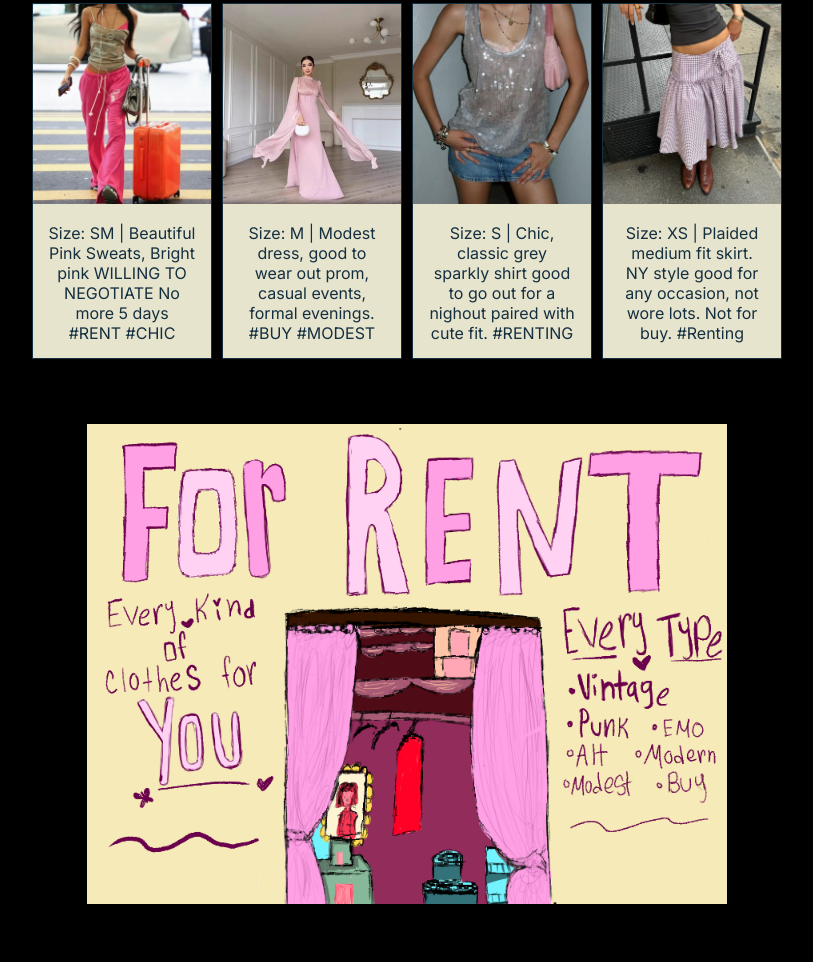
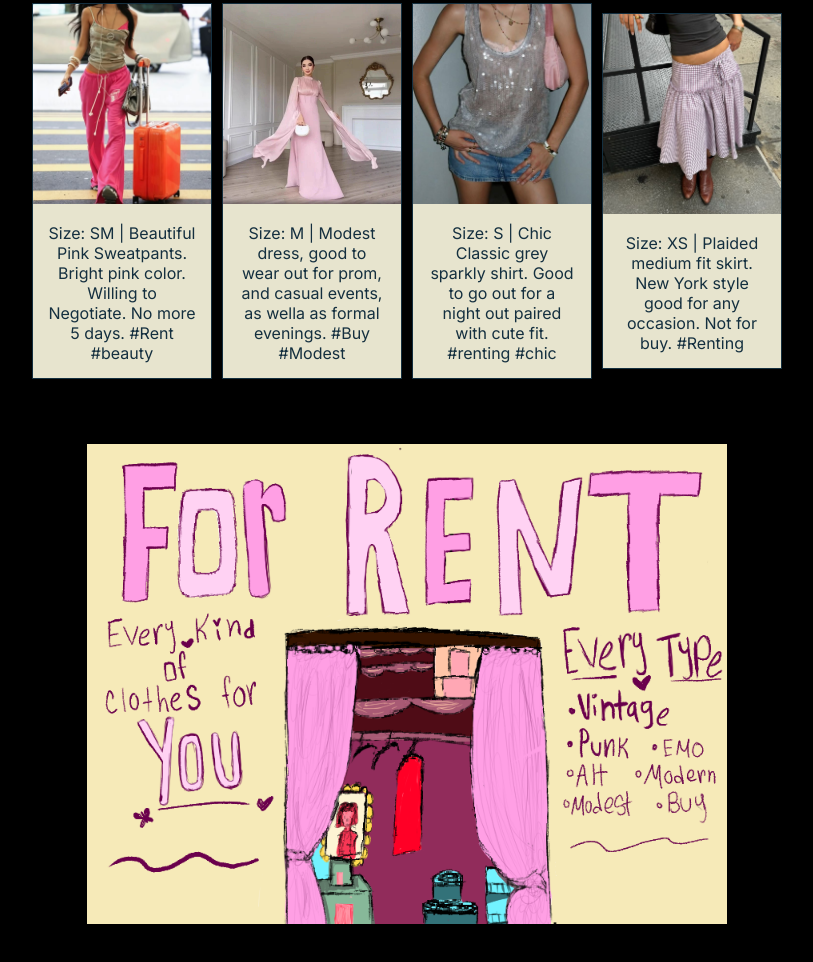
Before and after one commit to fren993/Reves, a plain HTML site: page index.html in a window 1280 px wide. Shown: the part 953-1915 px from the top of the page, without its empty margins (233-1046 px from the left). Drawn offline with Linux system fonts and the light colour scheme.

Commit message:
Update index.html

```diff
--- a/index.html
+++ b/index.html
@@ -40,17 +40,17 @@
             <div class="gallery-item">
                 <a href="shop-page/PinkSweats.html"><img src="PinkSweats.jpg" alt="Cool fit"></a>
 
-                  <div class="desc">Size: SM | Beautiful Pink Sweats,
-                     Bright pink WILLING TO NEGOTIATE
-                    No more 5 days #RENT #CHIC </div>
+                  <div class="desc">Size: SM | Beautiful Pink Sweatpants.
+                     Bright pink color. Willing to Negotiate.
+                    No more 5 days. #Rent #beauty </div>
 
             </div>
 
             <div class="gallery-item">
                 <a rel="" href="shop-page/ModestDress.html"><img src="Dress.jpg" alt="Pink dress"></a>
 
-                  <div class="desc">Size: M | Modest  dress, good to wear out prom, casual
-                      events, formal evenings. #BUY #MODEST</div>
+                  <div class="desc">Size: M | Modest  dress, good to wear out for prom, and casual
+                      events, as wella as formal evenings. #Buy #Modest</div>
 
             </div>
             <div class="gallery-item">
@@ -59,13 +59,13 @@
               </a>
 
 
-                  <div class="desc">Size: S | Chic, classic grey sparkly shirt good to go out for a nighout paired with cute fit. #RENTING</div>
+                  <div class="desc">Size: S | Chic Classic grey sparkly shirt. Good to go out for a night out paired with cute fit. #renting #chic</div>
 
             </div>
             <div class="gallery-item">
                 <a href="shop-page/redskirt.html"><img src="redFit.jpg" alt="Grey Fit with tones"></a>
 
-                  <div class="desc">Size: XS | Plaided medium fit skirt. NY style good for any occasion, not wore lots. Not for buy. #Renting </div>
+                  <div class="desc">Size: XS | Plaided medium fit skirt. New York style good for any occasion. Not for buy. #Renting </div>
 
             </div>
 
```
